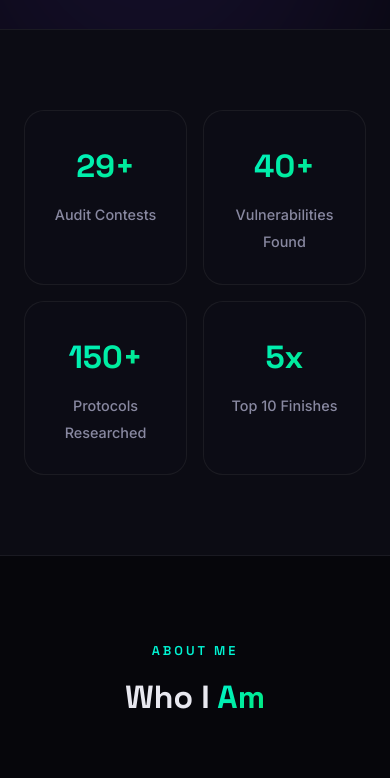
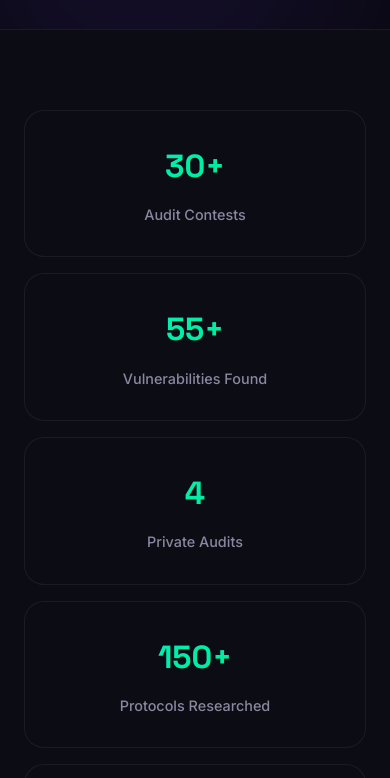
Before and after one commit to ihtisham-sudo/portfolio, a website built with Vite: page index.html in a window 390 px wide. Shown: the part 891-1669 px from the top of the page. Built offline with nearby package versions, Linux system fonts and the light colour scheme.

Commit message:
Update portfolio stats

```diff
--- a/index.html
+++ b/index.html
@@ -114,12 +114,16 @@
       <div class="container">
         <div class="stats-grid">
           <div class="stat-card animate-on-scroll">
-            <span class="stat-number" data-target="29" data-suffix="+">0</span>
+            <span class="stat-number" data-target="30" data-suffix="+">0</span>
             <span class="stat-label">Audit Contests</span>
           </div>
           <div class="stat-card animate-on-scroll">
-            <span class="stat-number" data-target="40" data-suffix="+">0</span>
+            <span class="stat-number" data-target="55" data-suffix="+">0</span>
             <span class="stat-label">Vulnerabilities Found</span>
+          </div>
+          <div class="stat-card animate-on-scroll">
+            <span class="stat-number" data-target="4">0</span>
+            <span class="stat-label">Private Audits</span>
           </div>
           <div class="stat-card animate-on-scroll">
             <span class="stat-number" data-target="150" data-suffix="+">0</span>
--- a/style.css
+++ b/style.css
@@ -493,7 +493,7 @@ ul {
 
 .stats-grid {
   display: grid;
-  grid-template-columns: repeat(4, 1fr);
+  grid-template-columns: repeat(5, 1fr);
   gap: 24px;
 }
 
@@ -1094,6 +1094,9 @@ ul {
 .stats-grid .stat-card:nth-child(4) {
   transition-delay: 0.3s;
 }
+.stats-grid .stat-card:nth-child(5) {
+  transition-delay: 0.4s;
+}
 
 .expertise-grid .expertise-card:nth-child(2) {
   transition-delay: 0.1s;
@@ -1144,7 +1147,7 @@ ul {
 /* ═══════════════ RESPONSIVE ═══════════════ */
 @media (max-width: 1024px) {
   .stats-grid {
-    grid-template-columns: repeat(2, 1fr);
+    grid-template-columns: repeat(3, 1fr);
   }
   .audits-grid {
     grid-template-columns: repeat(2, 1fr);
@@ -1253,6 +1256,10 @@ ul {
 }
 
 @media (max-width: 480px) {
+  .stats-grid {
+    grid-template-columns: 1fr;
+  }
+
   .hero-actions {
     flex-direction: column;
     align-items: center;
```
